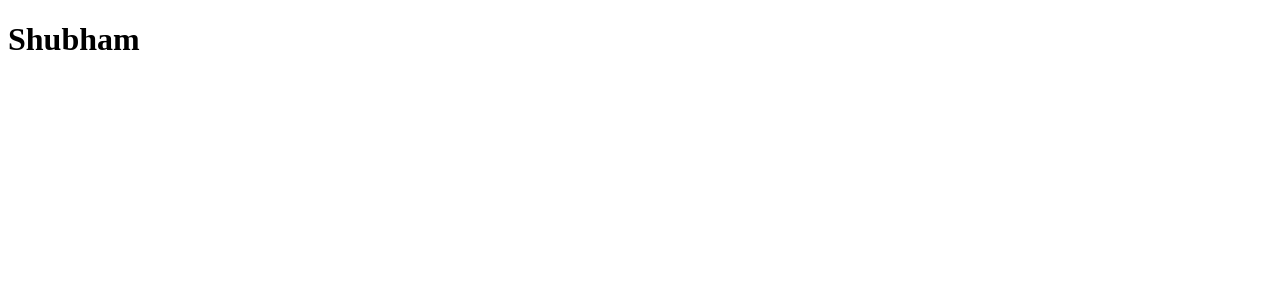
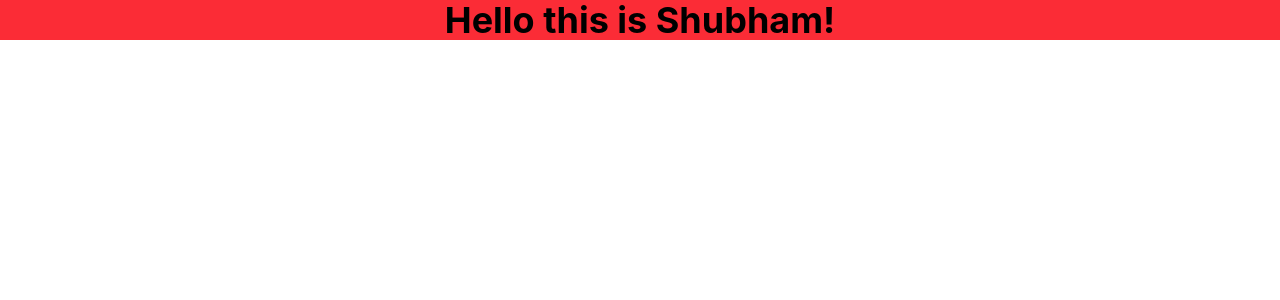
Before and after one commit to shubhambatwal01/SmartStay, a React app in the folder frontend/: page / in a window 1280 px wide. Shown: the top 300 px of the page. Built offline with nearby package versions, Linux system fonts and the light colour scheme; the HTML template or start-up script is replaced by a standard one.

Commit message:
Tailwindcss Implemented

```diff
--- a/frontend/package.json
+++ b/frontend/package.json
@@ -10,6 +10,7 @@
     "preview": "vite preview"
   },
   "dependencies": {
+    "@tailwindcss/vite": "^4.3.1",
     "axios": "^1.18.0",
     "cors": "^2.8.6",
     "dotenv": "^17.4.2",
--- a/frontend/pages/test.jsx
+++ /dev/null
@@ -1,9 +0,0 @@
-function Test() {
-  return (
-    <>
-      <h1>Shubham</h1>
-    </>
-  );
-}
-
-export default Test;
--- a/frontend/src/App.jsx
+++ b/frontend/src/App.jsx
@@ -1,14 +1,8 @@
-import { useState } from "react";
-import { BrowserRouter, Routes, Route } from "react-router-dom";
-import Test from '../pages/test'
-
 function App() {
   return (
-    <BrowserRouter>
-      <Routes>
-        <Route path="/" element={<Test/>}></Route>
-      </Routes>
-    </BrowserRouter>
+    <>
+      <center className="text-4xl font-bold bg-red-500">Hello this is Shubham!</center>
+    </>
   );
 }
 
--- /dev/null
+++ b/frontend/src/index.css
@@ -0,0 +1 @@
+@import "tailwindcss";
--- a/frontend/src/main.jsx
+++ b/frontend/src/main.jsx
@@ -1,6 +1,7 @@
 import { StrictMode } from 'react'
 import { createRoot } from 'react-dom/client'
 import App from './App.jsx'
+import './index.css'
 
 createRoot(document.getElementById('root')).render(
   <StrictMode>
--- a/frontend/vite.config.js
+++ b/frontend/vite.config.js
@@ -1,12 +1,8 @@
 import { defineConfig } from "vite";
 import react from "@vitejs/plugin-react";
+import tailwindcss from "@tailwindcss/vite";
 
 // https://vite.dev/config/
 export default defineConfig({
-  plugins: [react()],
-  server: {
-    proxy: {
-      "/in": "https://localhost:1101",
-    },
-  },
+  plugins: [react(), tailwindcss()],
 });
```
Also changed, not shown: 2 other files (tests, documents, lock files or other folders).
